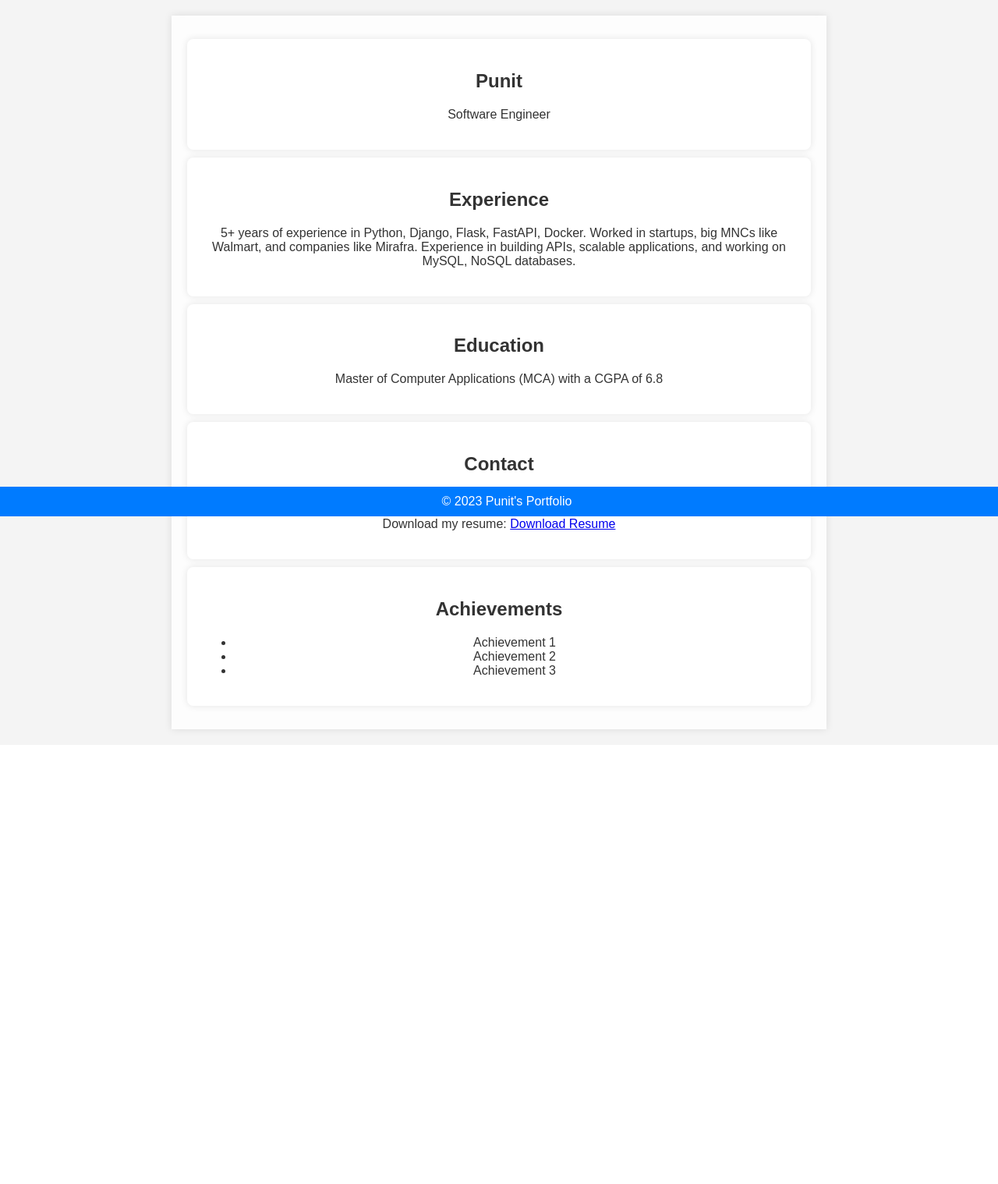
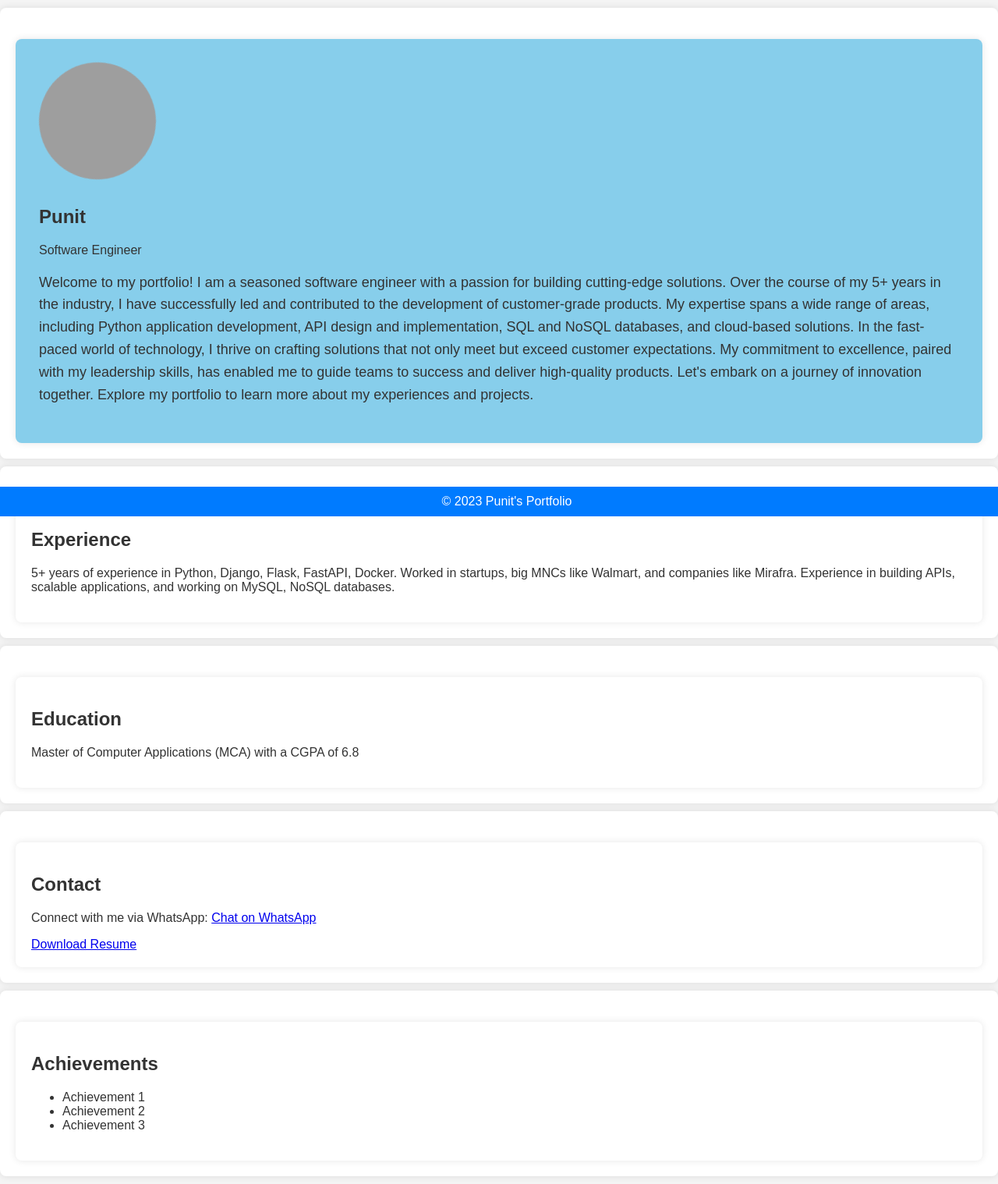
Before and after one commit to punitk91/Flask_protfolio, a Flask app: page / in a window 1280 px wide. Shown: the part 138-1656 px from the top of the page at 78% size. Before the commit the page ends 1080 px from the top, so only its background shows below. Run offline with Flask 3, Linux system fonts and the light colour scheme; some libraries are stand-ins or nearby versions; grey boxes are pictures that could not be loaded.

Commit message:
protofolio working code with flask and frontend

```diff
--- a/templates/index.html
+++ b/templates/index.html
@@ -39,11 +39,10 @@
             text-decoration: underline;
         }
 
-        .container {
+        container {
         max-width: 800px;
-            margin: 20px auto;
+        margin: 20px auto; /* Updated to center the container horizontally */
         padding: 20px;
-            background-color: rgba(255, 255, 255, 0.8);
         box-shadow: 0 0 10px rgba(0, 0, 0, 0.1);
         animation: fadeIn 1.5s ease-out;
         text-align: center; /* Center text in the container */
@@ -51,6 +50,10 @@
 
         section {
             margin-top: 20px;
+            padding: 20px;
+            border-radius: 8px;
+            box-shadow: 0 0 10px rgba(0, 0, 0, 0.1);
+            animation: fadeIn 1.5s ease-out;
         }
 
         footer {
@@ -81,11 +84,39 @@
             box-shadow: 0 0 10px rgba(0, 0, 0, 0.1);
             animation: fadeIn 1.5s ease-out;
         }
+
+        /* Add styles for the profile image */
+        #profileImage {
+            border-radius: 50%;
+            width: 150px;
+            height: 150px;
+            object-fit: cover;
+            margin-bottom: 10px;
+        }
+
+        /* Add animation for the profile image */
+        @keyframes rotate {
+            from {
+                transform: rotate(0deg);
+            }
+            to {
+                transform: rotate(360deg);
+            }
+        }
     </style>
     <script src="https://cdnjs.cloudflare.com/ajax/libs/animejs/3.2.1/anime.min.js"></script>
     <script src="https://cdnjs.cloudflare.com/ajax/libs/randomcolor/0.6.2/randomColor.min.js"></script>
     <script>
         document.addEventListener('DOMContentLoaded', function () {
+            // Add animation to the profile image
+            anime({
+                targets: '#profileImage',
+                rotate: 360,
+                duration: 2000,
+                loop: true,
+                easing: 'linear'
+            });
+
             // Your existing JavaScript code...
         });
     </script>
@@ -103,29 +134,84 @@
         <a href="#achievements">Achievements</a>
     </nav>
 
-    <div class="container">
-        <section id="about">
+    <!-- About Me Section -->
+    <!-- About Me Section -->
+<div class="container" id="about">
+    <section style="background-color: #87CEEB; padding: 30px;">
+
+        <!-- Add your profile image -->
+        <img id="profileImage" src="https://source.unsplash.com/150x150/?computer" alt="{{ name }}">
+
+        <!-- Add a description about yourself -->
         <h2>{{ name }}</h2>
         <p>{{ profession }}</p>
+        <p style="font-size: 18px; line-height: 1.6; color: #333;">
+            Welcome to my portfolio! I am a seasoned software engineer with a passion for building cutting-edge solutions.
+            Over the course of my 5+ years in the industry, I have successfully led and contributed to the development of
+            customer-grade products. My expertise spans a wide range of areas, including Python application development,
+            API design and implementation, SQL and NoSQL databases, and cloud-based solutions.
+
+            In the fast-paced world of technology, I thrive on crafting solutions that not only meet but exceed customer expectations.
+            My commitment to excellence, paired with my leadership skills, has enabled me to guide teams to success and deliver
+            high-quality products.
+
+            Let's embark on a journey of innovation together. Explore my portfolio to learn more about my experiences and projects.
+        </p>
+
+        <style>
+            /* Add a subtle rotation animation to the profile image */
+            @keyframes rotate {
+                from {
+                    transform: rotate(0deg);
+                }
+                to {
+                    transform: rotate(360deg);
+                }
+            }
+
+            #profileImage {
+                border-radius: 50%;
+                width: 150px;
+                height: 150px;
+                object-fit: cover;
+                margin-bottom: 10px;
+                animation: rotate 2s linear infinite;
+            }
+        </style>
     </section>
+</div>
 
-        <section id="experience">
+
+    <!-- Experience Section -->
+    <div class="container" id="experience">
+        <section>
             <h2>Experience</h2>
             <p>{{ experience }}</p>
         </section>
+    </div>
 
-        <section id="education">
+    <!-- Education Section -->
+    <div class="container" id="education">
+        <section>
             <h2>Education</h2>
             <p>{{ education }}</p>
         </section>
+    </div>
 
-        <section id="contact">
+    <!-- Contact Section -->
+    <div class="container" id="contact">
+        <section>
             <h2>Contact</h2>
-            <p>Connect with me via WhatsApp: <a href="https://wa.me/1234567890">Chat on WhatsApp</a></p>
-            <p>Download my resume: <a href="/path/to/your/resume.pdf" download>Download Resume</a></p>
+            <p>Connect with me via WhatsApp: <a href="https://wa.me/8880144666">Chat on WhatsApp</a></p>
+            <a href="{{ url_for('static', filename='test.pdf') }}" download>Download Resume</a>
+
+
         </section>
+    </div>
 
-        <section id="achievements">
+    <!-- Achievements Section -->
+    <div class="container" id="achievements">
+        <section>
             <h2>Achievements</h2>
             <ul>
                 <li>Achievement 1</li>
@@ -138,27 +224,5 @@
     <footer>
         © 2023 {{ name }}'s Portfolio
     </footer>
-
-    <script>
-        document.addEventListener('DOMContentLoaded', function () {
-            // Fade in the title with Anime.js
-            anime({
-                targets: '#portfolioHeader',
-                opacity: 1,
-                duration: 1500,
-                easing: 'easeInOutQuad'
-            });
-
-            // Generate random colors for the header and footer with RandomColor.js
-            const header = document.getElementById('portfolioHeader');
-            const footer = document.getElementById('portfolioFooter');
-
-            const headerColor = randomColor();
-            const footerColor = randomColor();
-
-            header.style.backgroundColor = headerColor;
-            footer.style.backgroundColor = footerColor;
-        });
-    </script>
 </body>
 </html>
```
Also changed, not shown: 1 other file. Lines whose indentation alone changed are shown as unchanged.
